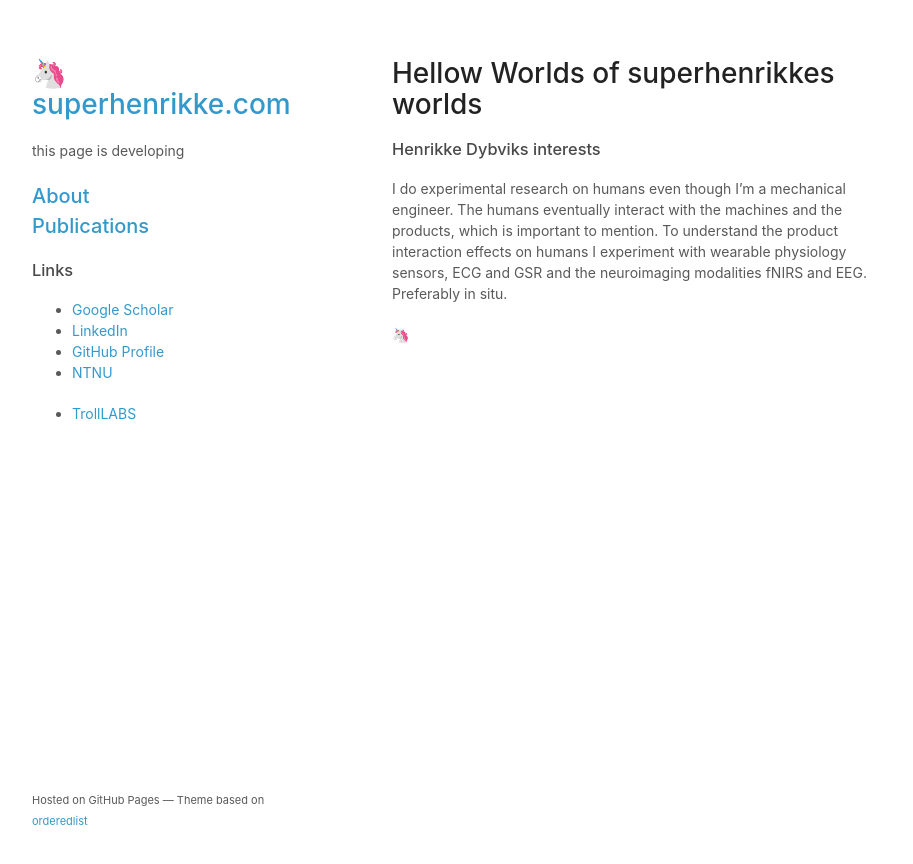
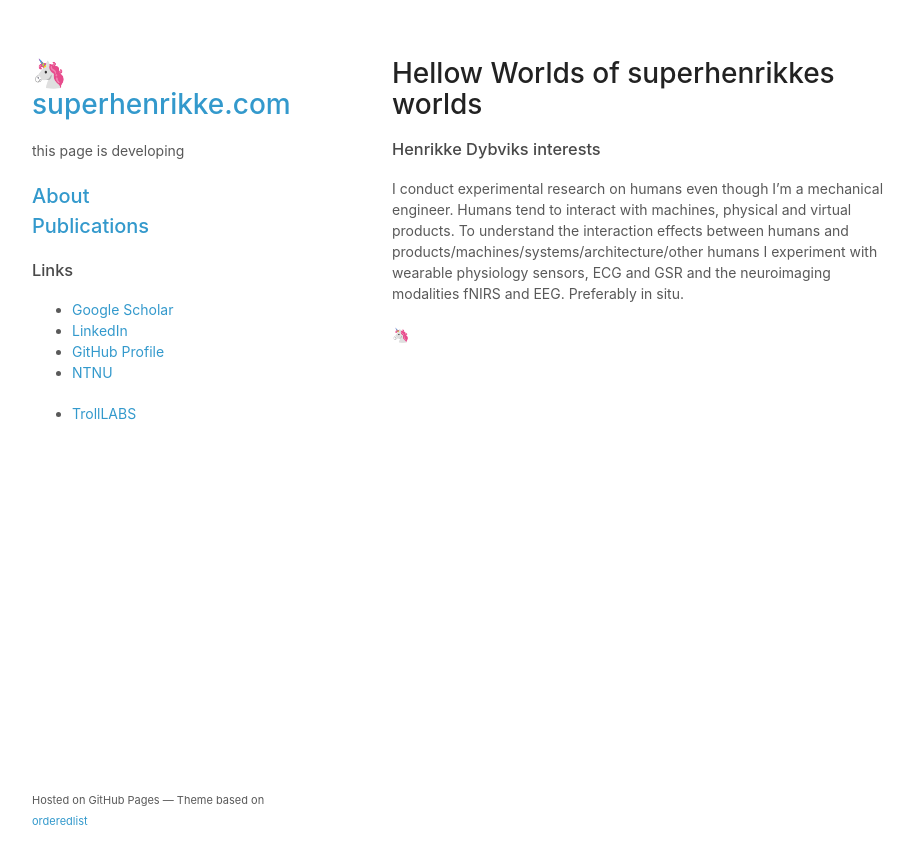
Before and after one commit to superhenrikke/superhenrikke.github.io, a Jekyll site: the page built from index.md, in a window 1280 px wide. Shown: the top 864 px of the page, without its empty margins (178-1091 px from the left). Built offline with Jekyll 4.4.1, drawn with Linux system fonts in a browser that asks for light colours; our own code applies the rules of GitHub Pages for plain Markdown files; a script that is not in the unit is left out.

Commit message:
Update index.md

```diff
--- a/index.md
+++ b/index.md
@@ -2,7 +2,7 @@
 
 
 ### Henrikke Dybviks interests
-I do experimental research on humans even though I'm a mechanical engineer. The humans eventually interact with the machines and the products, which is important to mention. To understand the product interaction effects on humans I experiment with wearable physiology sensors, ECG and GSR and the neuroimaging modalities fNIRS and EEG. Preferably in situ.
+I conduct experimental research on humans even though I'm a mechanical engineer. Humans tend to interact with machines, physical and virtual products. To understand the  interaction effects between humans and products/machines/systems/architecture/other humans I experiment with wearable physiology sensors, ECG and GSR and the neuroimaging modalities fNIRS and EEG. Preferably in situ.
 
 
 
```
